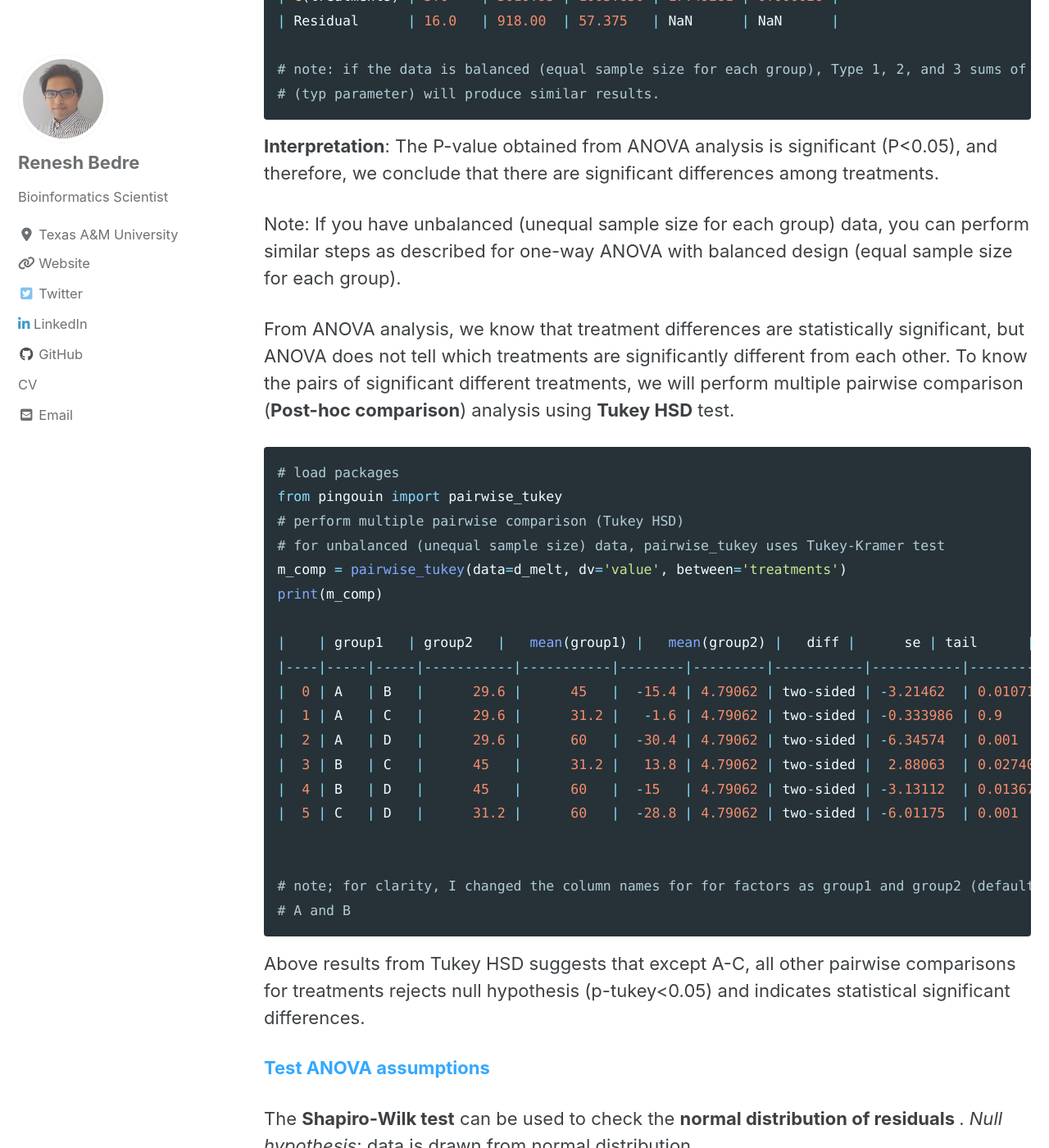
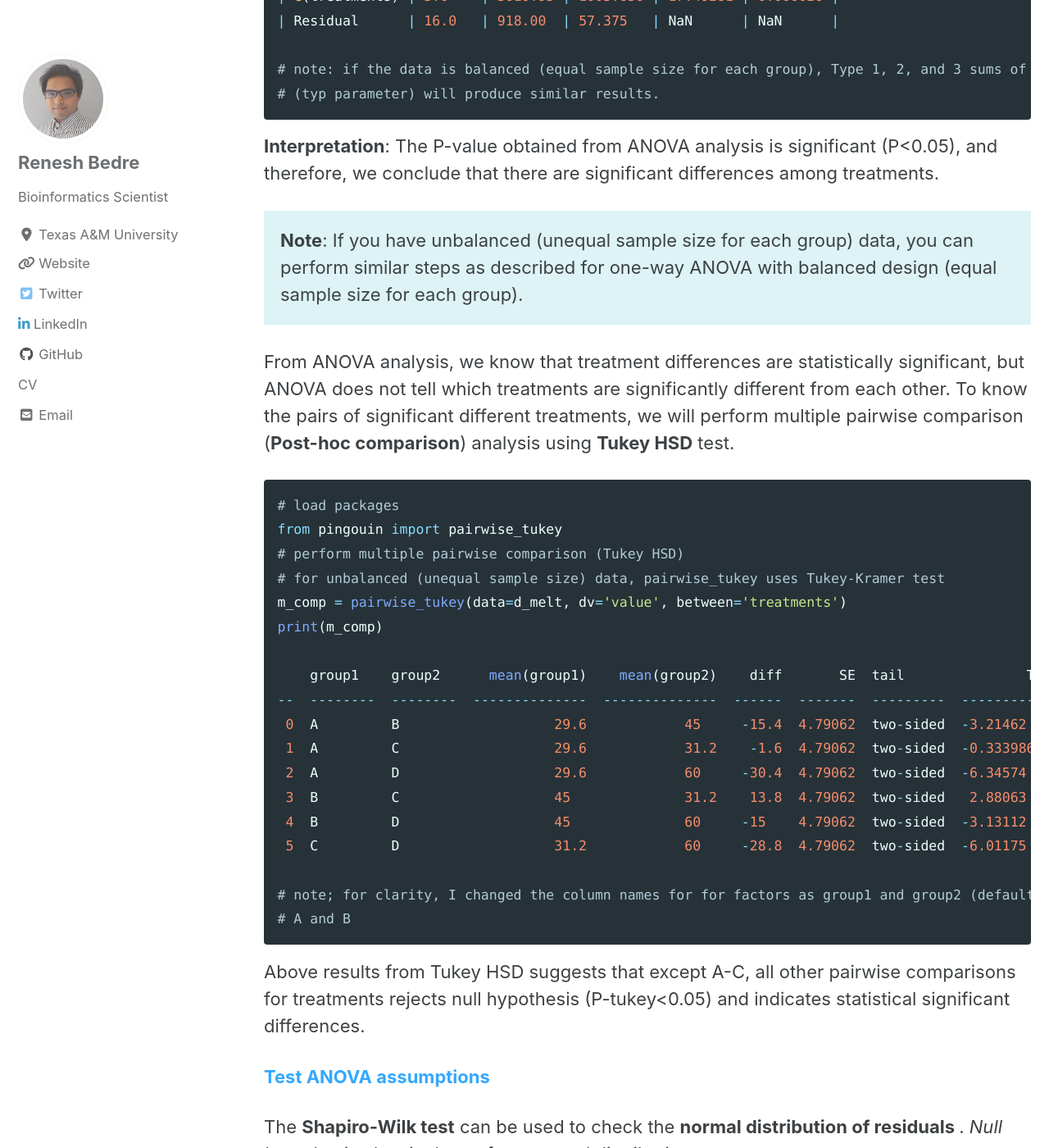
Before and after one commit to reneshbedre/reneshbedre.github.io, a Jekyll site: the page built from _posts/2018-10-22-anova.md, in a window 1280 px wide and 1400 px high, scrolled down 3116 px. Shown: the whole window at 82% size. Built offline with Jekyll 4.4.1, drawn with Linux system fonts in a browser that asks for light colours; cached includes are drawn as plain includes; nearby versions of some CDN libraries; a style sheet for code colours, icons or effects is not loaded; some of the changed text lies outside the part shown.

Commit message:
anova updated

```diff
--- a/_posts/2018-10-22-anova.md
+++ b/_posts/2018-10-22-anova.md
@@ -97,8 +97,9 @@ anova_table
 <b>Interpretation</b>: The P-value obtained from ANOVA analysis is significant (P<0.05), and therefore, we conclude
 that there are significant differences among treatments.
 
-Note: If you have unbalanced (unequal sample size for each group) data, you can perform similar steps as described
-for one-way ANOVA with balanced design (equal sample size for each group).
+<p style="background-color: #ddf3f5; padding: 20px;"><b>Note</b>:  If you have unbalanced (unequal sample size for each
+ group) data, you can perform similar steps as described for one-way ANOVA with balanced design (equal sample size for
+ each group).</p>
 
 From ANOVA analysis, we know that treatment differences are statistically significant, but ANOVA does not tell which
 treatments are significantly different from each other. To know the pairs of significant different treatments, we
@@ -112,15 +113,14 @@ from pingouin import pairwise_tukey
 m_comp = pairwise_tukey(data=d_melt, dv='value', between='treatments')
 print(m_comp)
 
-|    | group1   | group2   |   mean(group1) |   mean(group2) |   diff |      se | tail      |         T |   p-tukey |   hedges |
-|----|-----|-----|-----------|-----------|--------|---------|-----------|-----------|-----------|----------|
-|  0 | A   | B   |      29.6 |      45   |  -15.4 | 4.79062 | two-sided | -3.21462  | 0.010718  | -1.83635 |
-|  1 | A   | C   |      29.6 |      31.2 |   -1.6 | 4.79062 | two-sided | -0.333986 | 0.9       | -0.19079 |
-|  2 | A   | D   |      29.6 |      60   |  -30.4 | 4.79062 | two-sided | -6.34574  | 0.001     | -3.625   |
-|  3 | B   | C   |      45   |      31.2 |   13.8 | 4.79062 | two-sided |  2.88063  | 0.0274098 |  1.64556 |
-|  4 | B   | D   |      45   |      60   |  -15   | 4.79062 | two-sided | -3.13112  | 0.0136793 | -1.78865 |
-|  5 | C   | D   |      31.2 |      60   |  -28.8 | 4.79062 | two-sided | -6.01175  | 0.001     | -3.43421 |
-
+    group1    group2      mean(group1)    mean(group2)    diff       SE  tail               T    P-tukey    hedges
+--  --------  --------  --------------  --------------  ------  -------  ---------  ---------  ---------  --------
+ 0  A         B                   29.6            45     -15.4  4.79062  two-sided  -3.21462   0.010718   -1.83635
+ 1  A         C                   29.6            31.2    -1.6  4.79062  two-sided  -0.333986  0.9        -0.19079
+ 2  A         D                   29.6            60     -30.4  4.79062  two-sided  -6.34574   0.001      -3.625
+ 3  B         C                   45              31.2    13.8  4.79062  two-sided   2.88063   0.0274098   1.64556
+ 4  B         D                   45              60     -15    4.79062  two-sided  -3.13112   0.0136793  -1.78865
+ 5  C         D                   31.2            60     -28.8  4.79062  two-sided  -6.01175   0.001      -3.43421
 
 # note; for clarity, I changed the column names for for factors as group1 and group2 (default it will print as
 # A and B
@@ -150,7 +150,7 @@ group1 group2 meandiff  lower    upper  reject
 -->
 
 Above results from Tukey HSD suggests that except A-C, all other pairwise comparisons for treatments rejects null
-hypothesis (p-tukey<0.05) and indicates statistical significant differences.
+hypothesis (P-tukey<0.05) and indicates statistical significant differences.
 
 <!--
 **Use bioinfokit for performing [one-way ANOVA analysis]({{"/blog/oanova.html" | absolute_url }}) in Python**
@@ -265,9 +265,9 @@ significant (P<0.05). We conclude that type of genotype significantly affects th
 significantly affects the yield outcome, and interaction of both genotype and time (years) significantly affects the
 yield outcome.
 
-Note: If you have unbalanced (unequal sample size for each group) data, you can perform similar steps as described
+<p style="background-color: #ddf3f5; padding: 20px;"><b>Note</b>: If you have unbalanced (unequal sample size for each group) data, you can perform similar steps as described
 for two-way ANOVA with the balanced design but set `typ=3`. Type 3 sums of squares (SS) is recommended for an unbalanced
-design for multifactorial ANOVA.
+design for multifactorial ANOVA.</p>
 
 Now, we know that genotype and time (years) differences are statistically significant, but ANOVA does not tell which
 genotype and time (years) are significantly different from each other. To know the pairs of significant different
```
